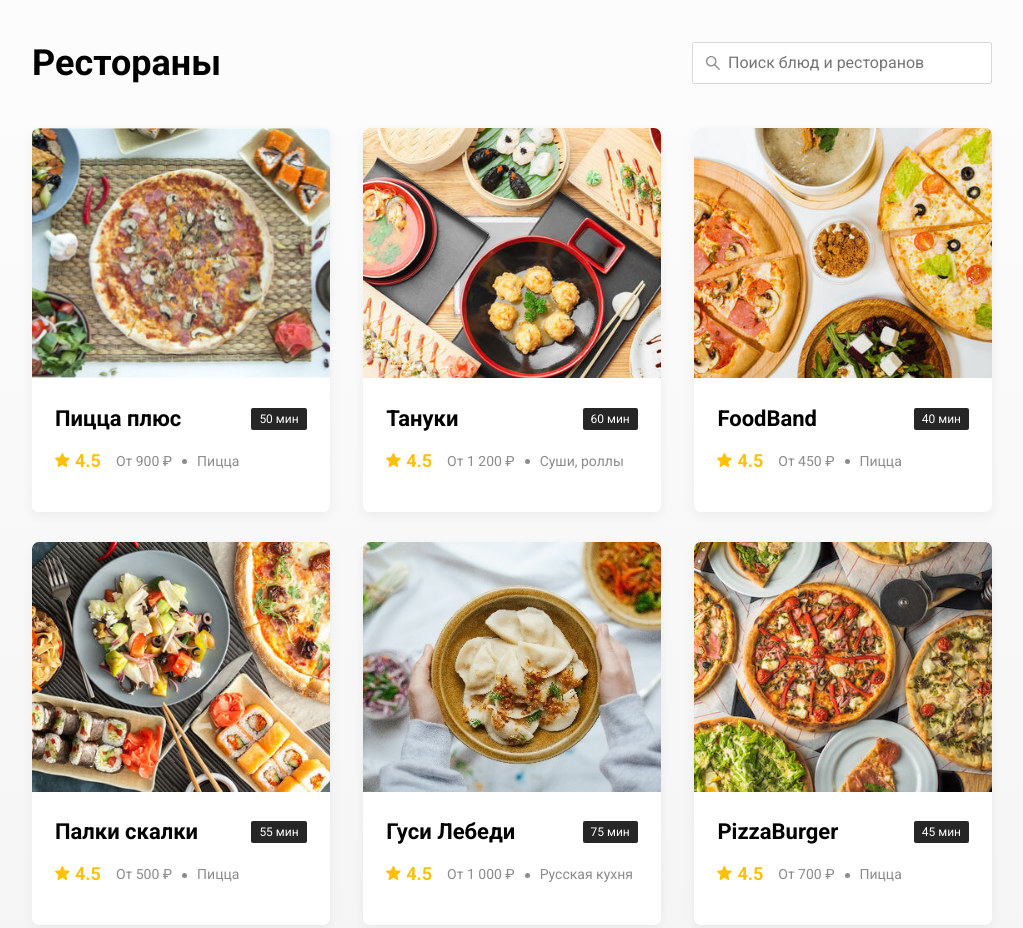
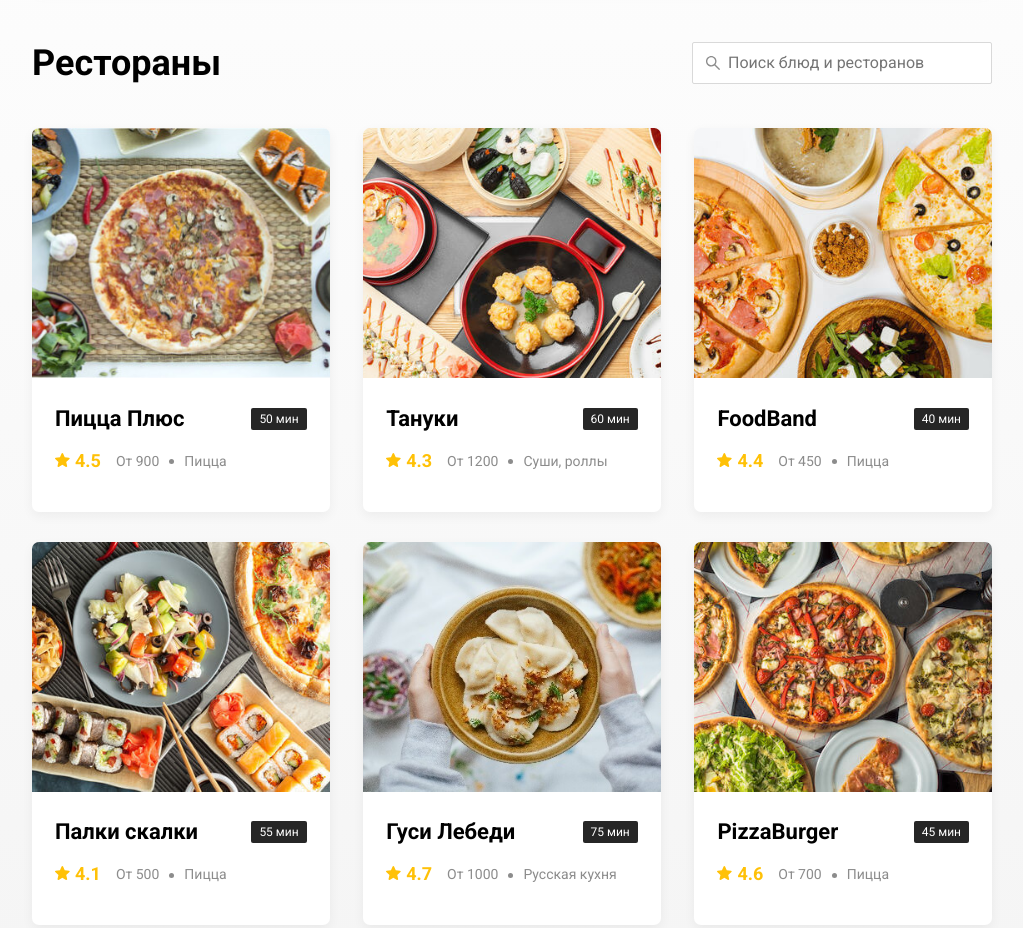
Before and after one commit to vrbr/DeliveryFood, a plain HTML site: page index.html in a window 1280 px wide. Shown: the part 500-1428 px from the top of the page, without its empty margins (128-1151 px from the left). Drawn offline with Linux system fonts and the light colour scheme.

Commit message:
Динамический вывод карточек ресторанов на главной странице

```diff
--- a/index.html
+++ b/index.html
@@ -76,14 +76,13 @@
 					</label>
 				</div>
 				<div class="cards cards-restaurants">
-					<a href="restaurant.html" class="card card-restaurant">
+					<!-- <a href="restaurant.html" class="card card-restaurant">
 						<img src="img/pizza-plus/preview.jpg" alt="image" class="card-image" />
 						<div class="card-text">
 							<div class="card-heading">
 								<h3 class="card-title">Пицца плюс</h3>
 								<span class="card-tag tag">50 мин</span>
 							</div>
-							<!-- /.card-heading -->
 							<div class="card-info">
 								<div class="rating">
 									4.5
@@ -91,20 +90,16 @@
 								<div class="price">От 900 ₽</div>
 								<div class="category">Пицца</div>
 							</div>
-							<!-- /.card-info -->
 						</div>
-						<!-- /.card-text -->
-					</a>
-					<!-- /.card -->
+					</a> -->
 
-					<a href="restaurant.html" class="card card-restaurant">
+					<!-- <a href="restaurant.html" class="card card-restaurant">
 						<img src="img/tanuki/preview.jpg" alt="image" class="card-image" />
 						<div class="card-text">
 							<div class="card-heading">
 								<h3 class="card-title">Тануки</h3>
 								<span class="card-tag tag">60 мин</span>
 							</div>
-							<!-- /.card-heading -->
 							<div class="card-info">
 								<div class="rating">
 									4.5
@@ -112,20 +107,16 @@
 								<div class="price">От 1 200 ₽</div>
 								<div class="category">Суши, роллы</div>
 							</div>
-							<!-- /.card-info -->
 						</div>
-						<!-- /.card-text -->
-					</a>
-					<!-- /.card -->
+					</a> -->
 
-					<a href="restaurant.html" class="card card-restaurant">
+					<!-- <a href="restaurant.html" class="card card-restaurant">
 						<img src="img/food-band/preview.jpg" alt="image" class="card-image" />
 						<div class="card-text">
 							<div class="card-heading">
 								<h3 class="card-title">FoodBand</h3>
 								<span class="card-tag tag">40 мин</span>
 							</div>
-							<!-- /.card-heading -->
 							<div class="card-info">
 								<div class="rating">
 									4.5
@@ -133,20 +124,16 @@
 								<div class="price">От 450 ₽</div>
 								<div class="category">Пицца</div>
 							</div>
-							<!-- /.card-info -->
 						</div>
-						<!-- /.card-text -->
-					</a>
-					<!-- /.card -->
+					</a> -->
 
-					<a href="restaurant.html" class="card card-restaurant">
+					<!-- <a href="restaurant.html" class="card card-restaurant">
 						<img src="img/palki-skalki/preview.jpg" alt="image" class="card-image" />
 						<div class="card-text">
 							<div class="card-heading">
 								<h3 class="card-title">Палки скалки</h3>
 								<span class="card-tag tag">55 мин</span>
 							</div>
-							<!-- /.card-heading -->
 							<div class="card-info">
 								<div class="rating">
 									4.5
@@ -154,20 +141,16 @@
 								<div class="price">От 500 ₽</div>
 								<div class="category">Пицца</div>
 							</div>
-							<!-- /.card-info -->
 						</div>
-						<!-- /.card-text -->
-					</a>
-					<!-- /.card -->
+					</a> -->
 
-					<a href="restaurant.html" class="card card-restaurant">
+					<!-- <a href="restaurant.html" class="card card-restaurant">
 						<img src="img/gusi-lebedi/preview.jpg" alt="image" class="card-image" />
 						<div class="card-text">
 							<div class="card-heading">
 								<h3 class="card-title">Гуси Лебеди</h3>
 								<span class="card-tag tag">75 мин</span>
 							</div>
-							<!-- /.card-heading -->
 							<div class="card-info">
 								<div class="rating">
 									4.5
@@ -175,20 +158,16 @@
 								<div class="price">От 1 000 ₽</div>
 								<div class="category">Русская кухня</div>
 							</div>
-							<!-- /.card-info -->
 						</div>
-						<!-- /.card-text -->
-					</a>
-					<!-- /.card -->
+					</a> -->
 
-					<a href="restaurant.html" class="card card-restaurant">
+					<!-- <a href="restaurant.html" class="card card-restaurant">
 						<img src="img/pizza-burger/preview.jpg" alt="image" class="card-image" />
 						<div class="card-text">
 							<div class="card-heading">
 								<h3 class="card-title">PizzaBurger</h3>
 								<span class="card-tag tag">45 мин</span>
 							</div>
-							<!-- /.card-heading -->
 							<div class="card-info">
 								<div class="rating">
 									4.5
@@ -196,11 +175,8 @@
 								<div class="price">От 700 ₽</div>
 								<div class="category">Пицца</div>
 							</div>
-							<!-- /.card-info -->
 						</div>
-						<!-- /.card-text -->
-					</a>
-					<!-- /.card -->
+					</a> -->
 				</div>
 				<!-- /.cards -->
 			</section>
--- a/js/partners.js
+++ b/js/partners.js
@@ -1,6 +1,33 @@
+const cardsRestaurants = document.querySelector('.cards-restaurants');
+
 const renderItems = (data) => {
-    data.forEach(elem => {
-        console.log(elem)
+    data.forEach(({ image, kitchen, name, price, products, stars, time_of_delivery }) => {
+        const a = document.createElement('a');
+
+        a.setAttribute('href', 'restaurant.html');
+        a.classList.add('card');
+        a.classList.add('card-restaurant');
+        a.dataset.products = products;
+
+        a.innerHTML = `
+            <img src="${image}" alt="${name}" class="card-image" />
+                <div class="card-text">
+                    <div class="card-heading">
+                        <h3 class="card-title">${name}</h3>
+                        <span class="card-tag tag">${time_of_delivery} мин</span>
+                    </div>
+                    <div class="card-info">
+                        <div class="rating">
+                            ${stars}
+                        </div>
+                        <div class="price">От ${price}</div>
+                        <div class="category">${kitchen}</div>
+                    </div>
+                </div>
+        `
+
+        cardsRestaurants.append(a);
+        console.log(a);
     });
 }
 
```
